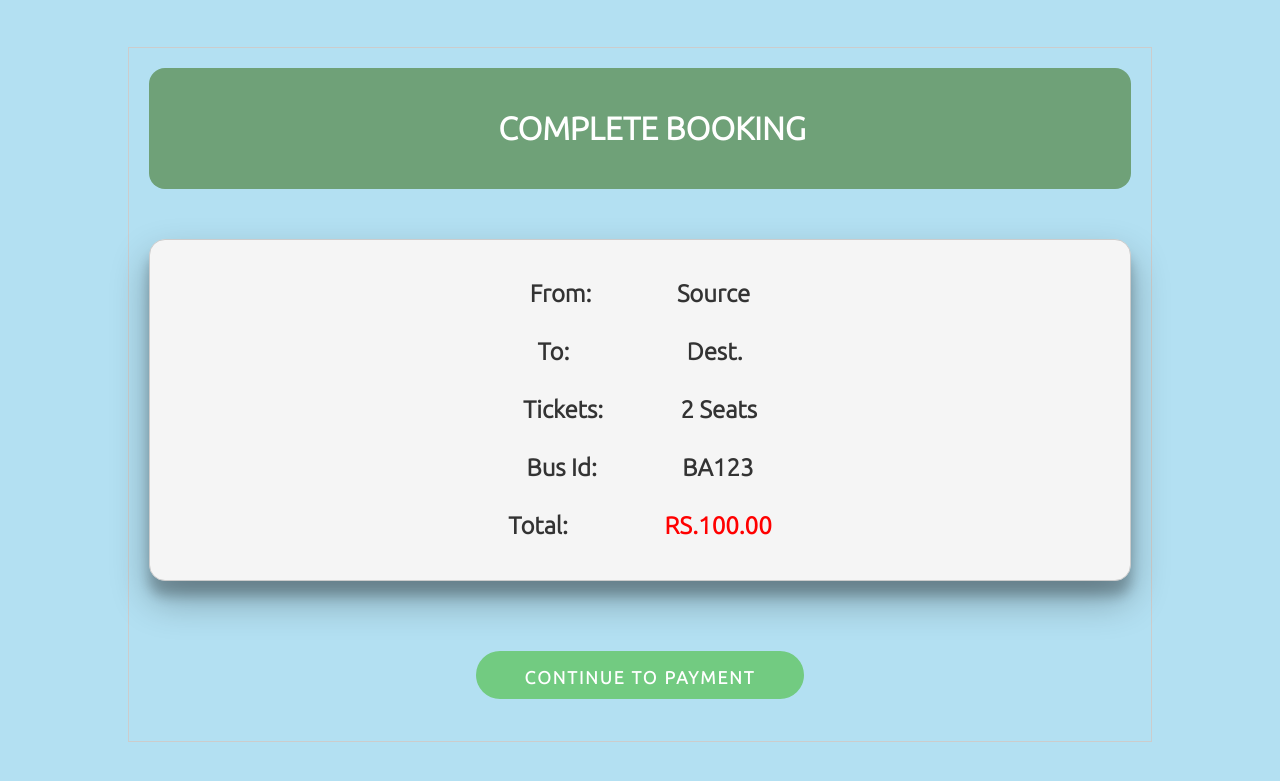
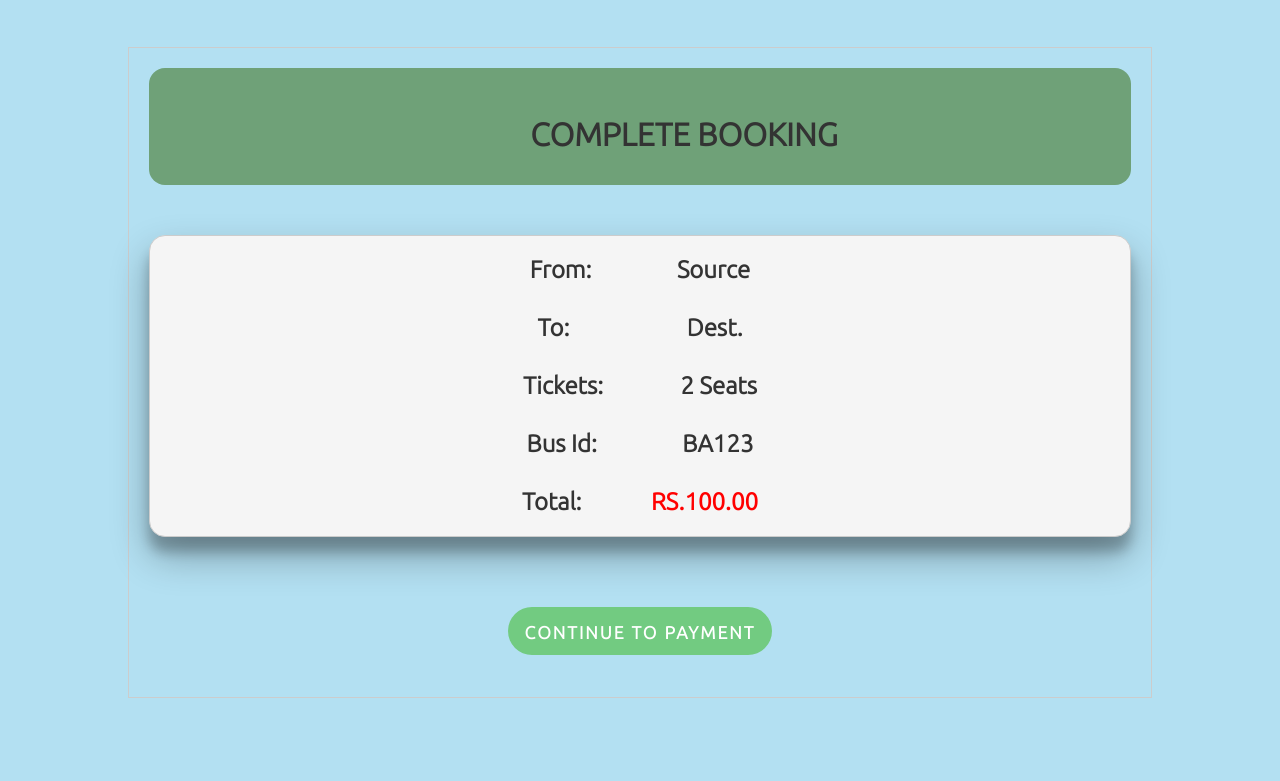
Before and after one commit to akhil9028/PMPML-Online-Ticketing, a plain HTML site: page confirm_booking.html in a window 1280 px wide. Shown: the part 83-864 px from the top of the page. After the commit the page ends 831 px from the top, so only its background shows below. Drawn offline with Linux system fonts and the light colour scheme.

Commit message:
Update style.css

```diff
--- a/style.css
+++ b/style.css
@@ -449,23 +449,30 @@ button:hover {
 }
 
 .top5 {
-  text-align: center;
+  /* text-align: center; */
   background-color: #6fa178;
   color: #fff;
-  padding: 10px;
+  padding: 1rem;
   border-radius: 1rem;
+  display: flex;
+  align-items: center;
+  justify-content: center;
 }
-.top5 h1 {
-  padding: 1rem;
-  margin-top: 1rem;
-  text-align: center;
+
+.top5 h2 {
+  font-size: 2rem;
+  margin-bottom: 1.6rem;
+  /* padding: 1rem; */
+  /* margin-top: 1rem;
+  margin-left: 0.5rem;
+  margin-right: 1rem; */
+  /* text-align: center; */
   color: #fff;
 }
 
 .middle5 {
   margin: 18px 0;
   border: 1px solid #ccc;
-  padding: 20px;
   background-color: #f5f5f5;
   border-radius: 5px;
   line-height: 3rem;
@@ -495,7 +502,7 @@ button:hover {
 }
 #rs {
   color: red;
-  margin-left: 5.7rem;
+  margin-left: 4rem;
 }
 .bottom5 {
   text-align: center;
@@ -504,6 +511,7 @@ button:hover {
 .bottom5 button {
   font-size: 1.1rem;
   font-weight: 600;
+  padding: 1rem;
 }
 
 /*Successfully Booked Page*/
@@ -568,7 +576,7 @@ h1 {
   border-radius: 1rem;
   width: fit-content;
   margin-left: 9rem;
-  padding: 1rem;
+  padding:  1rem;
   background: #62a26d;
   color: white;
 }
```
